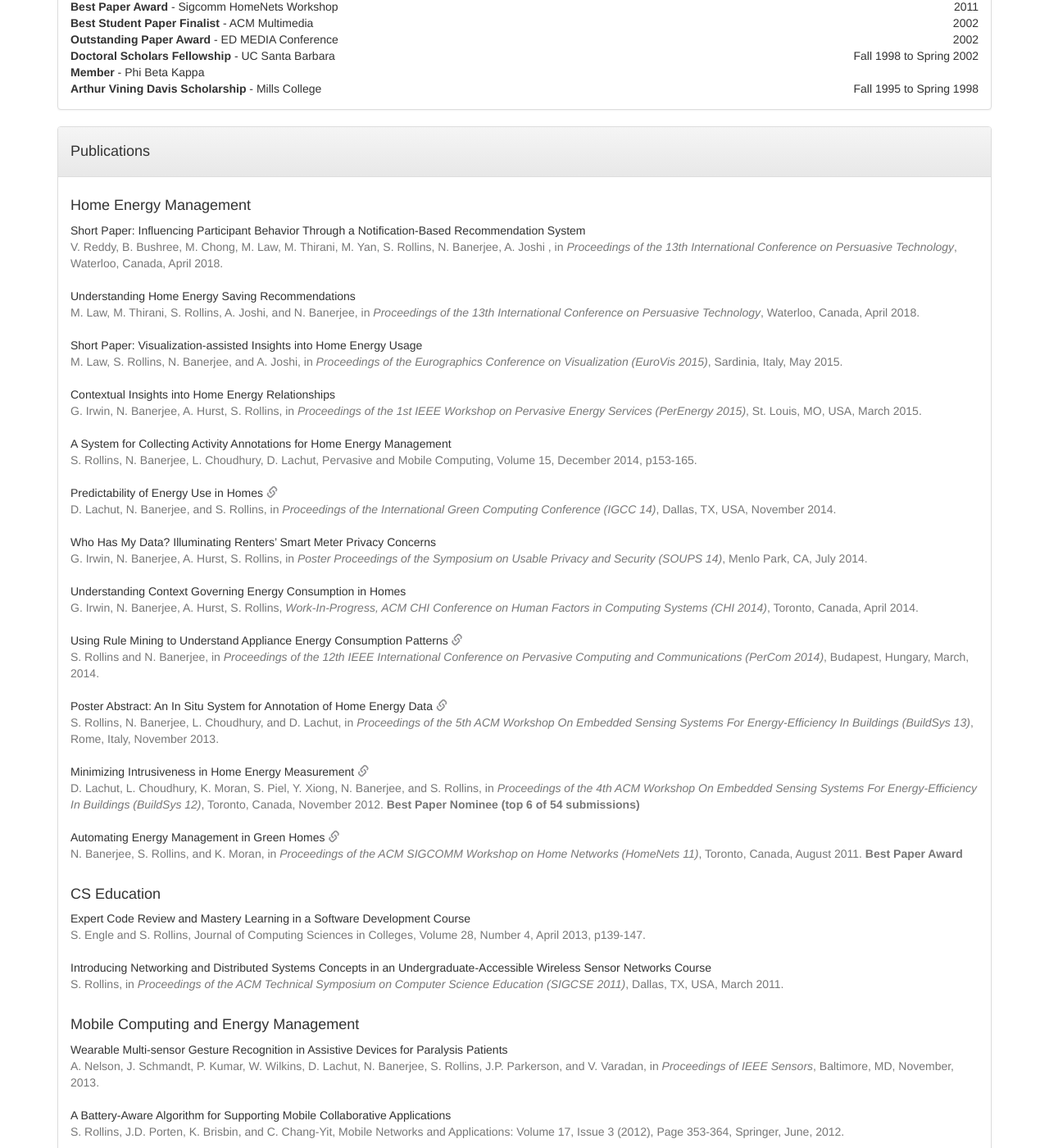
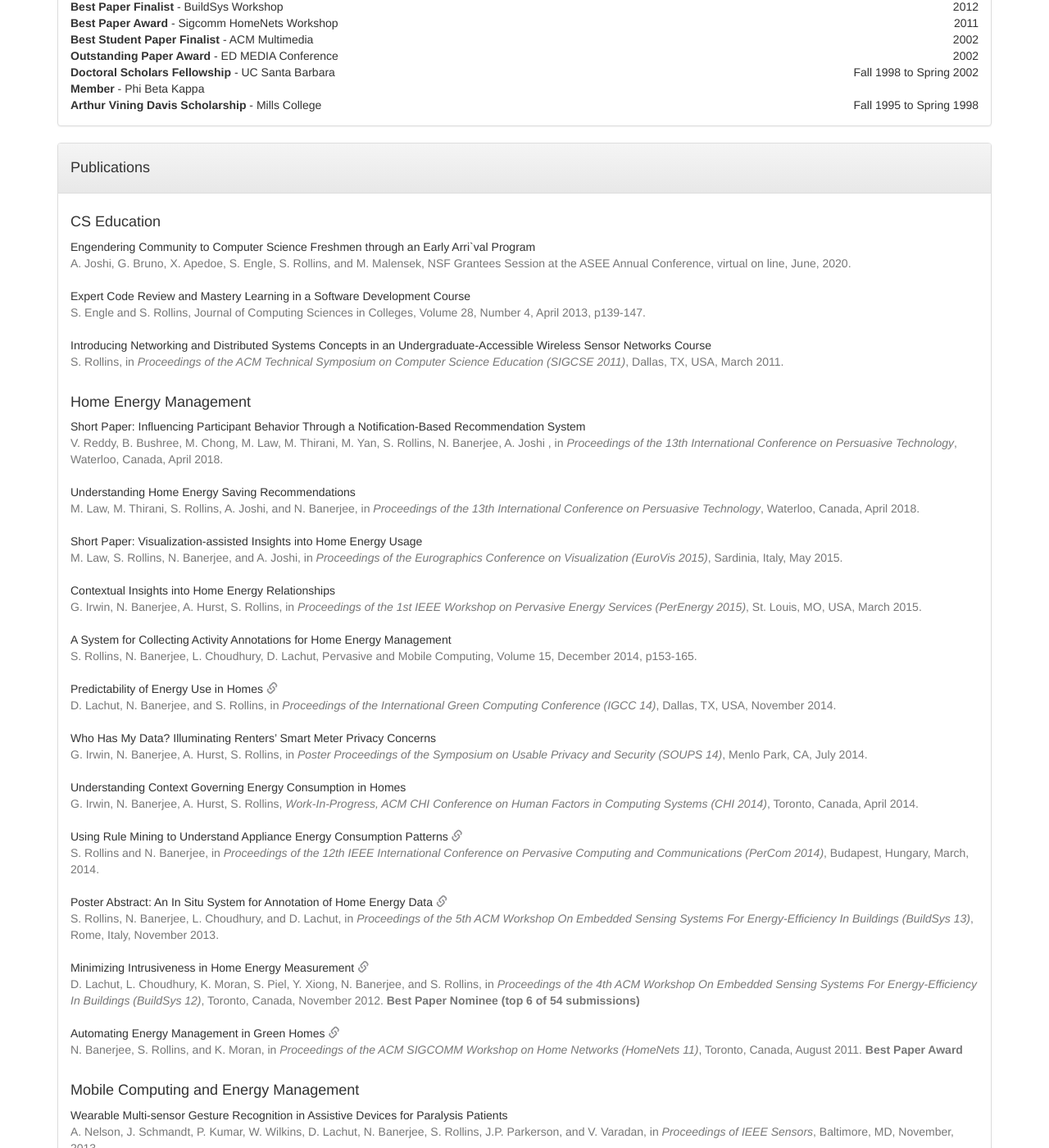
Before and after one commit to srollins/srollins.github.io, a Jekyll site: the page built from vita.html, in a window 1280 px wide and 1400 px high, scrolled down 896 px. Shown: the whole window at 82% size. Built offline with Jekyll 4.4.1, drawn with Linux system fonts in a browser that asks for light colours; some of the changed text lies outside the part shown.

Commit message:
revising description and adding new pubs and roles

```diff
--- a/index.html
+++ b/index.html
@@ -66,7 +66,7 @@
         <div class="panel-heading"><h4>Bio <span style="float:right;"><a href="/vita.html" class="btn btn-usf" role="button">Curriculum Vitae</a></span></h4></div>
         <div class="panel-body">
 
-          <p>I am a professor of computer science at the University of San Francisco. I primarily teach software development and distributed computing and my current research focuses on energy management in green homes. I am passionate about broadening participation in computing. I received my PhD from UC Santa Barbara where I worked with Kevin Almeroth in the Networking and Multimedia Systems Lab. I also spent summers at IBM Research under the guidance of Neel Sundaresan, and HP Labs under the guidance of Dejan Milojicic.</p>
+          <p>I am a professor of <a href="https://www.usfca.edu/arts-sciences/undergraduate-programs/computer-science">computer science</a> at the <a href="https://www.usfca.edu/">University of San Francisco</a> where I teach classes in the areas of software development and distributed computing. For the 2020/2021 academic year I also hold a part-time, visiting position at Northeastern University where I collaborate on research to promote greater diversity and inclusion in computing through improved training of teaching assistants and peer tutors. I recently completed a rotation as a Program Director in the <a href="https://www.nsf.gov/div/index.jsp?div=DUE">Division of Undergraduate Education</a> at the <a href="https://www.nsf.gov/">National Science Foundation</a> where I co-led the NSF Scholarships in STEM (S-STEM) program and worked on the Improving Undergraduate Education program and the Advanced Technical Education program. I am pleased to be part of the core team supporting the USF <a href="https://scholars.cs.usfca.edu/">Community Engaged Scholars in Computer Scinece</a> S-STEM scholarship program.</p>
         </div>
       </div>
 
--- a/vita.html
+++ b/vita.html
@@ -60,6 +60,7 @@
 	<div class="panel-heading"><h4><a name="experience"></a>Professional Experience</h4></div>
 	<div class="panel-body">
 
+		<strong>Visiting Professor</strong> - Northeastern University <span style="float:right;">Fall 2020 to present</span><br/>
 		<strong>Professor</strong> - University of San Francisco <span style="float:right;">Fall 2015 to present</span><br/>
 		<strong>Program Director</strong> - National Science Foundation <span style="float:right;">February 2019 to July 2020</span><br/>
 		<strong>Department Chair</strong> - University of San Francisco <span style="float:right;">Fall 2013 to Spring 2016</span><br/>
@@ -98,6 +99,22 @@
 <div class="panel panel-default">
 	<div class="panel-heading"><h4><a name="pubs"></a>Publications</h4></div>
 	<div class="panel-body">
+		<h4>CS Education</h4>
+		<table>
+			<tr><td>
+				Engendering Community to Computer Science Freshmen through an Early Arri`val Program<br/>
+				<span class="text-muted">A. Joshi, G. Bruno, X. Apedoe, S. Engle, S. Rollins, and M. Malensek, NSF Grantees Session at the ASEE Annual Conference, virtual on line, June, 2020.</span><br/><br/>
+			</td></tr>
+			<tr><td>
+				Expert Code Review and Mastery Learning in a Software Development Course<br/>
+				<span class="text-muted">S. Engle and S. Rollins, Journal of Computing Sciences in Colleges, Volume 28, Number 4, April 2013, p139-147.</span><br/><br/>
+			</td></tr>
+			<tr><td>
+				Introducing Networking and Distributed Systems Concepts in an Undergraduate-Accessible Wireless Sensor Networks Course<br/>
+				<span class="text-muted">S. Rollins, in <i>Proceedings of the ACM Technical Symposium on Computer Science Education (SIGCSE 2011)</i>, Dallas, TX, USA, March 2011.</span><br/><br/>
+			</td></tr>
+		</table>
+
 		<h4>Home Energy Management</h4>
 		<table>
 			<tr><td>
@@ -155,19 +172,6 @@
 				<span class="text-muted">N. Banerjee, S. Rollins, and K. Moran,  in <i>Proceedings of the ACM SIGCOMM Workshop on Home Networks (HomeNets 11)</i>, Toronto, Canada, August 2011. <b>Best Paper Award</b></span><br/><br/>
 			</td></tr>
 
-		</table>
-
-		<h4>CS Education</h4>
-
-		<table>
-			<tr><td>
-				Expert Code Review and Mastery Learning in a Software Development Course<br/>
-				<span class="text-muted">S. Engle and S. Rollins, Journal of Computing Sciences in Colleges, Volume 28, Number 4, April 2013, p139-147.</span><br/><br/>
-			</td></tr>
-			<tr><td>
-				Introducing Networking and Distributed Systems Concepts in an Undergraduate-Accessible Wireless Sensor Networks Course<br/>
-				<span class="text-muted">S. Rollins, in <i>Proceedings of the ACM Technical Symposium on Computer Science Education (SIGCSE 2011)</i>, Dallas, TX, USA, March 2011.</span><br/><br/>
-			</td></tr>
 		</table>
 
 		<h4>Mobile Computing and Energy Management</h4>
@@ -271,6 +275,10 @@
 
 		<h4>Non-refereed Publications and Patents</h4>
 		<table>
+			<tr><td>
+				NSF PROGRAM OFFICERS' VIEWS: Overview of changes to the S-STEM and IUSE programs <br/>
+				<span class="text-muted">S. August, S. Rollins, P. Tymann, and M. Pauley, <i>ACM Inroads</i>, Volume 11, Issue 3, August, 2020.</span><br/><br/>
+			</td></tr>
 			<tr><td>
 				10 Years of Networking Networking Women <a href="http://dl.acm.org/citation.cfm?id=3081022" class="glyphicon glyphicon-link"></a><br/>
 				<span class="text-muted">K. Jaffres-Runser, S, Rollins, T. Camp, W. Heinzelman, <i>GetMobile: Mobile Computing and Communications</i>, Volume 20, Issue 4, October, 2016.</span><br/><br/>
```
